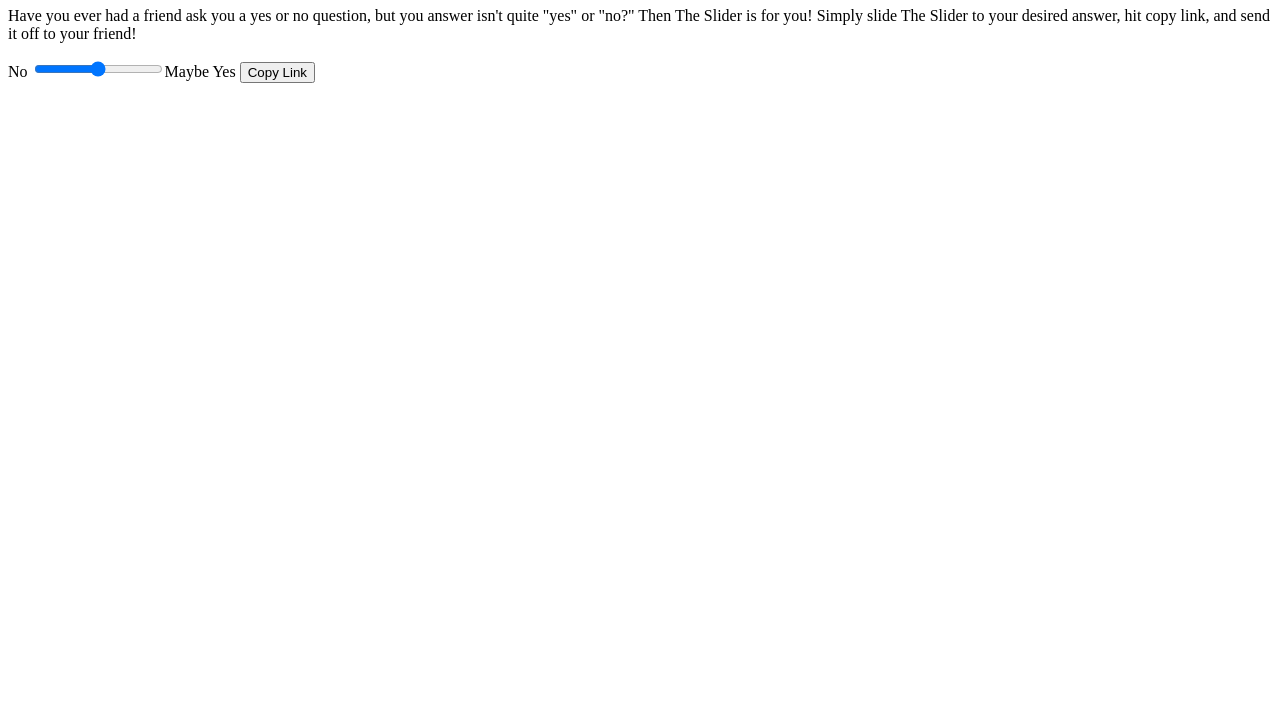
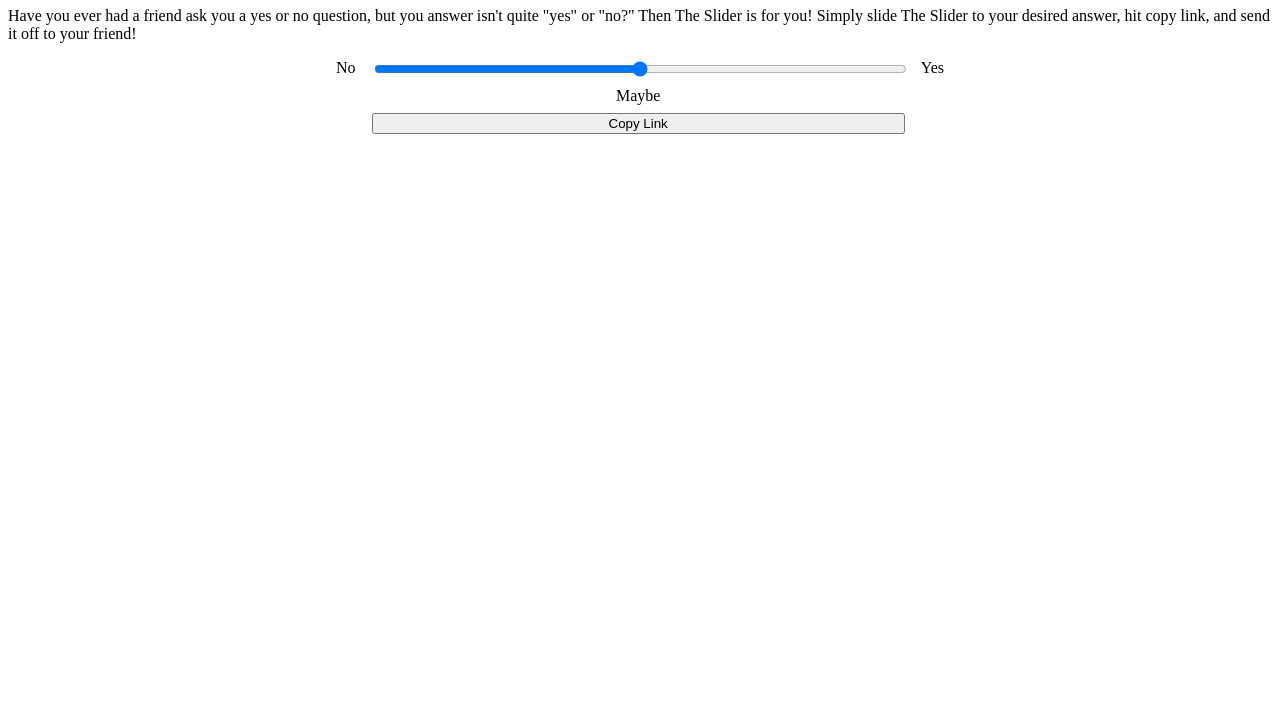
Before and after one commit to willitcode/theslider, a plain HTML site: page index.html in a window 1280 px wide. Shown: the part 73-800 px from the top of the page. Drawn offline with Linux system fonts and the light colour scheme.

Commit message:
BASIC css layout

```diff
--- a/index.html
+++ b/index.html
@@ -6,13 +6,17 @@
         <meta name="viewport" content="width=device-width">
         <meta name="description" content="filler text">
         <script src="/app.js"></script>
+        <link rel="stylesheet" type="text/css" href="/styles.css">
     </head>
     <body onload="setSlider()">
         <h1>The Slider</h1>
         <p>Have you ever had a friend ask you a yes or no question, but you answer isn't quite "yes" or "no?" Then The Slider is for you! Simply slide The Slider to your desired answer, hit copy link<!--or download the image-->, and send it off to your friend!</p>
-        No
-        <input type="range" min=-10 max=10 value=0 id=slider>Maybe</input>
-        Yes
-        <button id=copylink onclick="copyLink()">Copy Link</button>
+        <div id=slidercontainer>
+            <div class=sliderlabel id=nolabel>No</div>
+            <input type="range" min=-10 max=10 value=0 id=slider>
+            <div class=sliderlabel id=maybelabel>Maybe</div>
+            <div class=sliderlabel id=yeslabel>Yes</div>
+            <button id=copylink onclick="copyLink()">Copy Link</button>
+        </div>
     </body>
 </html>
--- /dev/null
+++ b/styles.css
@@ -0,0 +1,31 @@
+#slidercontainer {
+    max-width: 40em;
+    margin: 0 auto;
+    display: grid;
+    grid-template-columns: min-content auto min-content;
+}
+
+#slider {
+    width: 100%;
+    grid-column: 2;
+}
+
+.sliderlabel {
+    width: auto;
+    margin: 0 1em;
+}
+
+#maybelabel {
+    grid-column: 2;
+    margin: 0.5em auto;
+}
+
+#yeslabel {
+    grid-column-start: 3;
+    grid-row: 1;
+}
+
+#copylink {
+    grid-row: 3;
+    grid-column: 2;
+}
```
